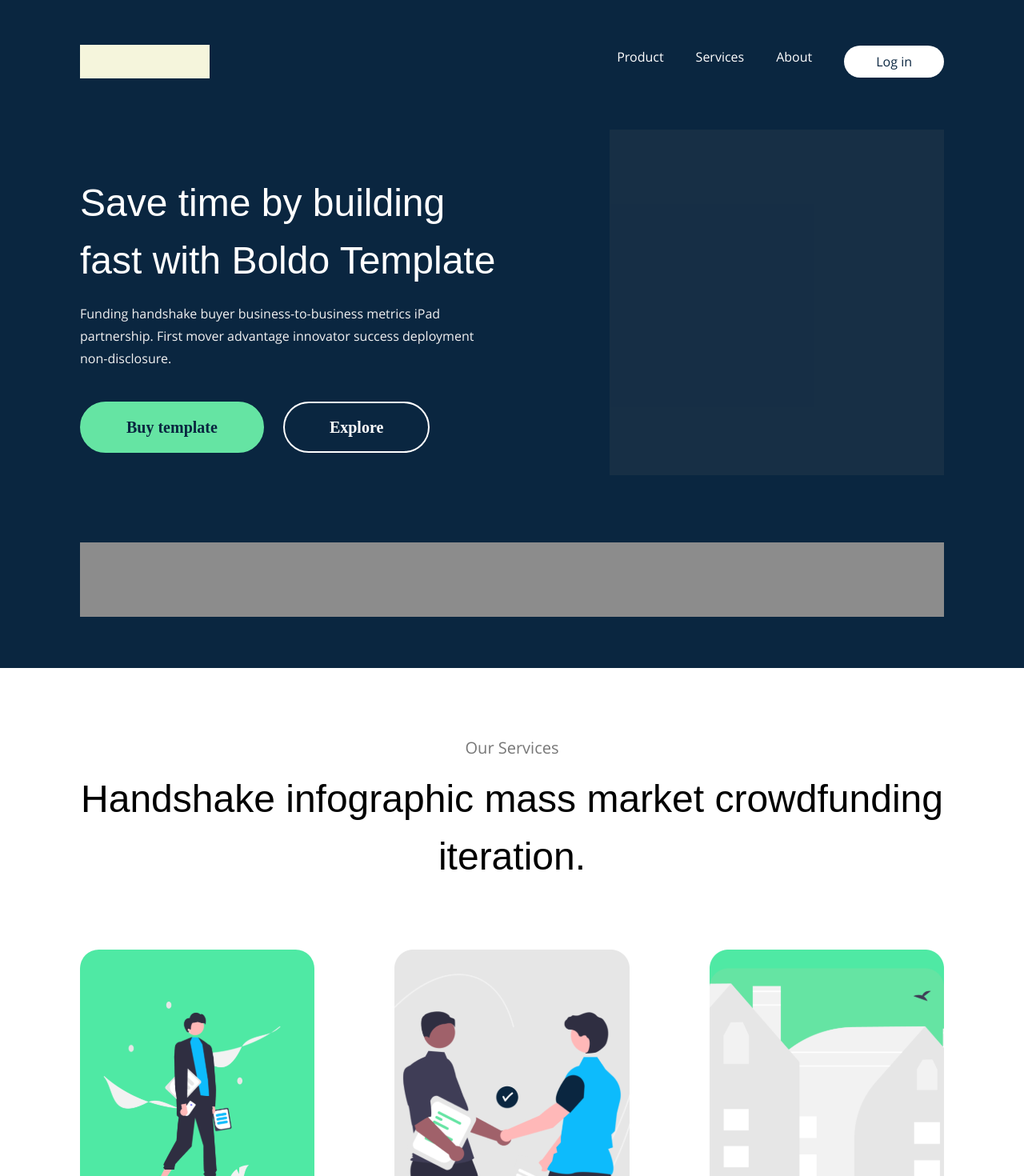
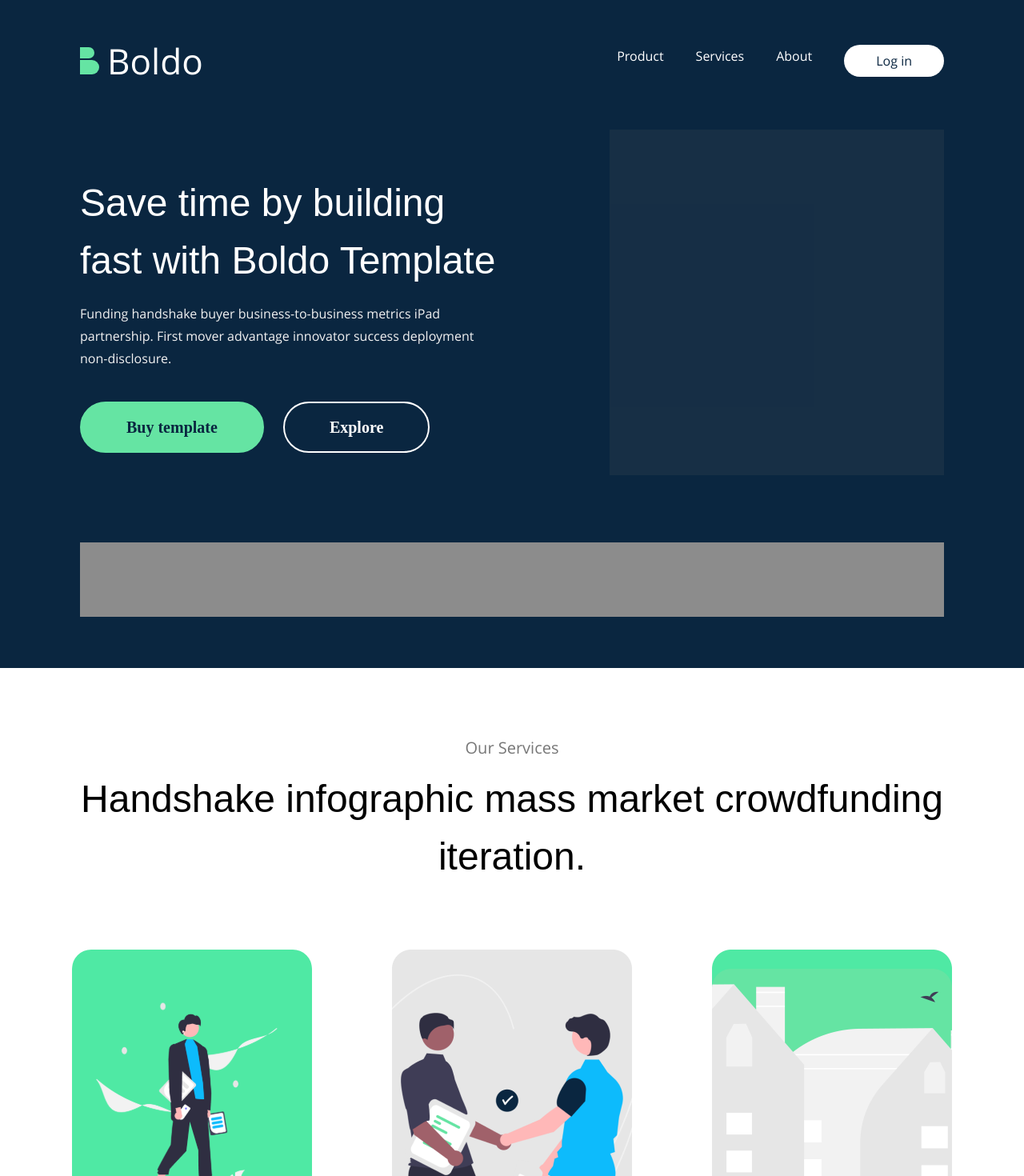
Before and after one commit to Aliaksandra-Leanovich/landing-react, a React (Create React App) app: page / in a window 1280 px wide. Shown: the top 1470 px of the page at 80% size. Built offline with nearby package versions, Linux system fonts and the light colour scheme.

Commit message:
feat(app): add components

```diff
--- a/src/App.tsx
+++ b/src/App.tsx
@@ -2,6 +2,7 @@
 import "./App.css";
 import { BlogSection } from "./components/BlogSection/BlogSection";
 import { ConnectSection } from "./components/ConnectSection/ConnectSection";
+import { DropdownSection } from "./components/DropdownSection/DropdownSection";
 import { Footer } from "./components/Footer/Footer";
 import { FormSection } from "./components/FormSection/FormSection";
 import { Header } from "./components/Header/Header";
@@ -15,7 +16,7 @@
         <Header />
         <MainSection />
         <ServicesSection />
-        <ConnectSection />
+        <DropdownSection />
         <BlogSection />
         <FormSection />
         <Footer />
--- a/src/components/BlogSection/BlogSection.tsx
+++ b/src/components/BlogSection/BlogSection.tsx
@@ -70,7 +70,7 @@
   justify-content: center;
   align-items: center;
 
-  margin-top: 12px;
+  margin-top: 158px;
 `;
 export const ContainerSC = styled.div`
   max-width: 1920px;
--- a/src/components/ConnectSection/ConnectSection.tsx
+++ b/src/components/ConnectSection/ConnectSection.tsx
@@ -61,7 +61,7 @@
   justify-content: center;
   align-items: center;
 
-  margin-top: 12px;
+  margin-top: 120px;
 `;
 export const ContainerSC = styled.div`
   max-width: 1920px;
--- /dev/null
+++ b/src/components/DropdownSection/DropdownSection.tsx
@@ -0,0 +1,71 @@
+import styled from "@emotion/styled";
+import React from "react";
+
+export const DropdownSection = () => {
+  return (
+    <SectionSC>
+      <ContainerSC>
+        <ContainerImageSC></ContainerImageSC>
+
+        <ContainerInformationSC>
+          <DescriptionBlock>
+            <Description>
+              We connect our customers with the best, and help them keep up-and
+              stay open.
+            </Description>
+          </DescriptionBlock>
+
+          <DropdownsSC></DropdownsSC>
+        </ContainerInformationSC>
+      </ContainerSC>
+    </SectionSC>
+  );
+};
+
+export const SectionSC = styled.section`
+  width: 100%;
+
+  display: flex;
+  justify-content: center;
+  align-items: center;
+`;
+export const ContainerSC = styled.div`
+  max-width: 1920px;
+  width: 100%;
+
+  padding: 124px 170px 0;
+  /* display: flex;
+  justify-content: center;
+  align-items: center;
+  flex-direction: column; */
+`;
+
+export const ContainerImageSC = styled.div`
+  border-radius: 24px;
+  width: 1100px;
+  height: 403px;
+
+  background-color: #7e7e7e24;
+`;
+
+export const ContainerInformationSC = styled.div`
+  display: flex;
+  column-gap: 100px;
+
+  margin-top: 56px;
+`;
+export const Description = styled.p`
+  font-weight: 400;
+  font-size: 36px;
+  line-height: 56px;
+`;
+
+export const DropdownsSC = styled.div`
+  width: 500px;
+  height: 140px;
+  background-color: #a1a1a168;
+`;
+export const DescriptionBlock = styled.div`
+  max-width: 500px;
+  width: 100%;
+`;
--- a/src/components/ExploreSection/ExploreSection.tsx
+++ b/src/components/ExploreSection/ExploreSection.tsx
@@ -73,11 +73,10 @@
   text-align: center;
 `;
 export const ContainerOfBlocksSC = styled.div`
-  display: flex;
-  flex-direction: row;
+  display: grid;
   justify-content: center;
-
-  column-gap: 100px;
+  grid-template-columns: repeat(3, 300px);
+  grid-gap: 100px;
   width: 100%;
   margin-top: 80px;
 `;
--- a/src/components/Footer/Footer.tsx
+++ b/src/components/Footer/Footer.tsx
@@ -1,6 +1,7 @@
 import styled from "@emotion/styled";
-import React from "react";
-import { isTypeAliasDeclaration } from "typescript";
+import { Link } from "react-router-dom";
+import { Colors } from "../../ui";
+import { Logo } from "../Logo/Logo";
 
 const config = [
   {
@@ -17,7 +18,7 @@
     link: "#",
     subcategories: [
       { name: "Home", link: "#" },
-      { name: "Careers", link: "#" },
+      { name: "Careers", link: "#", label: "Hiring!" },
       { name: "Services", link: "#" },
     ],
   },
@@ -38,7 +39,7 @@
       <WrapperSC>
         <ContainerSC>
           <BlockWithLogoSC>
-            <Logo />
+            <Logo color={Colors.PRIMARY} background={Colors.PRIMARY} />
             <Description>
               Social media validation business model canvas graphical user
               interface launch party creative facebook iPad twitter.
@@ -52,9 +53,12 @@
                   <CategoryLinkSC>{category.category}</CategoryLinkSC>
                 </a>
                 {category.subcategories.map((subcategory, index) => (
-                  <a href={subcategory.link} key={index}>
+                  <ContainerLinkSC key={index}>
                     <SubcategorydLinkSC>{subcategory.name}</SubcategorydLinkSC>
-                  </a>
+                    {subcategory.label && (
+                      <LabelSC>{subcategory.label}</LabelSC>
+                    )}
+                  </ContainerLinkSC>
                 ))}
               </LinksSC>
             ))}
@@ -64,12 +68,6 @@
     </StyledFooterSC>
   );
 };
-
-export const Logo = styled.div`
-  width: 162px;
-  height: 42px;
-  background-color: beige;
-`;
 
 export const StyledFooterSC = styled.footer`
   width: 100%;
@@ -137,3 +135,20 @@
 
   margin-top: 24px;
 `;
+
+export const LabelSC = styled.div`
+  font-weight: 700;
+  font-size: 13px;
+  line-height: 28px;
+
+  color: #0a2640;
+
+  background: #65e4a3;
+  border-radius: 120px;
+  padding: 4px 14px;
+  margin-left: 16px;
+`;
+
+export const ContainerLinkSC = styled.div`
+  display: flex;
+`;
--- a/src/components/Header/Header.tsx
+++ b/src/components/Header/Header.tsx
@@ -1,5 +1,7 @@
 import styled from "@emotion/styled";
 import React from "react";
+import { Colors } from "../../ui";
+import { Logo } from "../Logo/Logo";
 
 import { Navigation } from "../Navigation/Navigation";
 
@@ -8,7 +10,7 @@
     <StyledHeaderSC>
       <WrapperSC>
         <ContainerSC>
-          <Logo></Logo>
+          <Logo background={Colors.SECONDARY} color={Colors.INFOLIGHT} />
           <Navigation />
         </ContainerSC>
       </WrapperSC>
@@ -24,22 +26,17 @@
   position: fixed;
   background-attachment: fixed;
   background-position: top center;
+  background-color: ${Colors.PRIMARY};
 `;
 export const WrapperSC = styled.div`
   width: 100%;
   max-width: 1920px;
   margin: 0 auto;
   margin-top: 56px;
-  padding: 0 100px;
+  padding: 0 100px 26px;
 `;
 export const ContainerSC = styled.div`
   display: flex;
   justify-content: space-between;
   align-items: center;
 `;
-
-export const Logo = styled.div`
-  width: 162px;
-  height: 42px;
-  background-color: beige;
-`;
--- /dev/null
+++ b/src/components/Logo/Logo.tsx
@@ -0,0 +1,50 @@
+import styled from "@emotion/styled";
+import React from "react";
+import { Colors } from "../../ui";
+
+export interface IProps {
+  color?: Colors;
+  background?: Colors;
+}
+
+export const Logo = ({ color, background }: IProps) => {
+  return (
+    <LogoSC>
+      <RectanglesSC>
+        <SmallRectangleSC background={background} />
+        <BigRectangleSC background={background} />
+      </RectanglesSC>
+
+      <Text color={color}>Boldo</Text>
+    </LogoSC>
+  );
+};
+
+export const LogoSC = styled.div<IProps>`
+  display: flex;
+  column-gap: 10px;
+`;
+export const RectanglesSC = styled.div`
+  display: flex;
+  flex-direction: column;
+  row-gap: 2px;
+`;
+
+export const SmallRectangleSC = styled.div<IProps>`
+  width: 18px;
+  height: 14px;
+  border-radius: 0px 12px 12px 0px;
+  background-color: ${({ background }) => background};
+`;
+export const BigRectangleSC = styled.div<IProps>`
+  width: 24px;
+  height: 18px;
+  border-radius: 0px 12px 12px 0px;
+  background-color: ${({ background }) => background};
+`;
+export const Text = styled.p<IProps>`
+  color: ${({ color }) => color};
+  font-weight: 700;
+  font-size: 44px;
+  line-height: 34px;
+`;
--- a/src/components/SevicesSection/ServicesSection.tsx
+++ b/src/components/SevicesSection/ServicesSection.tsx
@@ -1,4 +1,5 @@
 import styled from "@emotion/styled";
+import { ConnectSection } from "../ConnectSection/ConnectSection";
 import { ExploreSection } from "../ExploreSection/ExploreSection";
 
 export const ServicesSection = () => {
@@ -6,12 +7,13 @@
     <SectionSC>
       <Title> Our Services</Title>
       <ExploreSection />
+      <ConnectSection />
     </SectionSC>
   );
 };
 
 export const SectionSC = styled.section`
-  padding: 84px 0 120px;
+  padding: 84px 0 0;
 
   display: flex;
   flex-direction: column;
```
